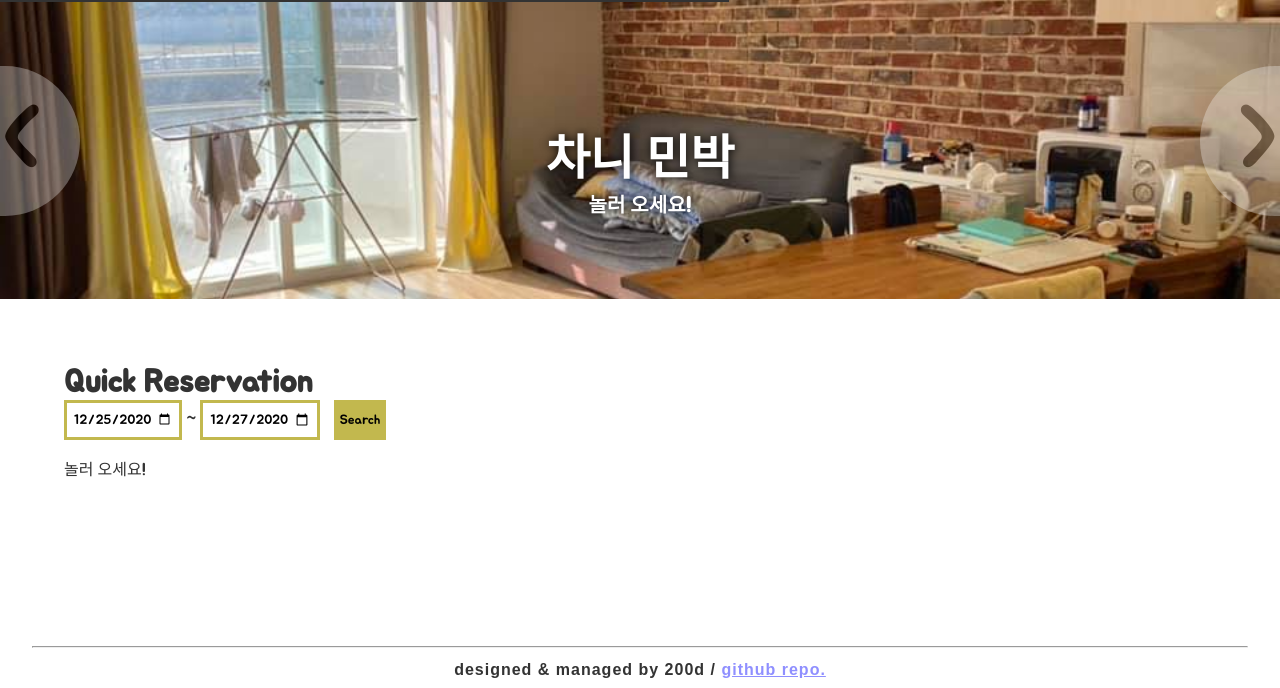
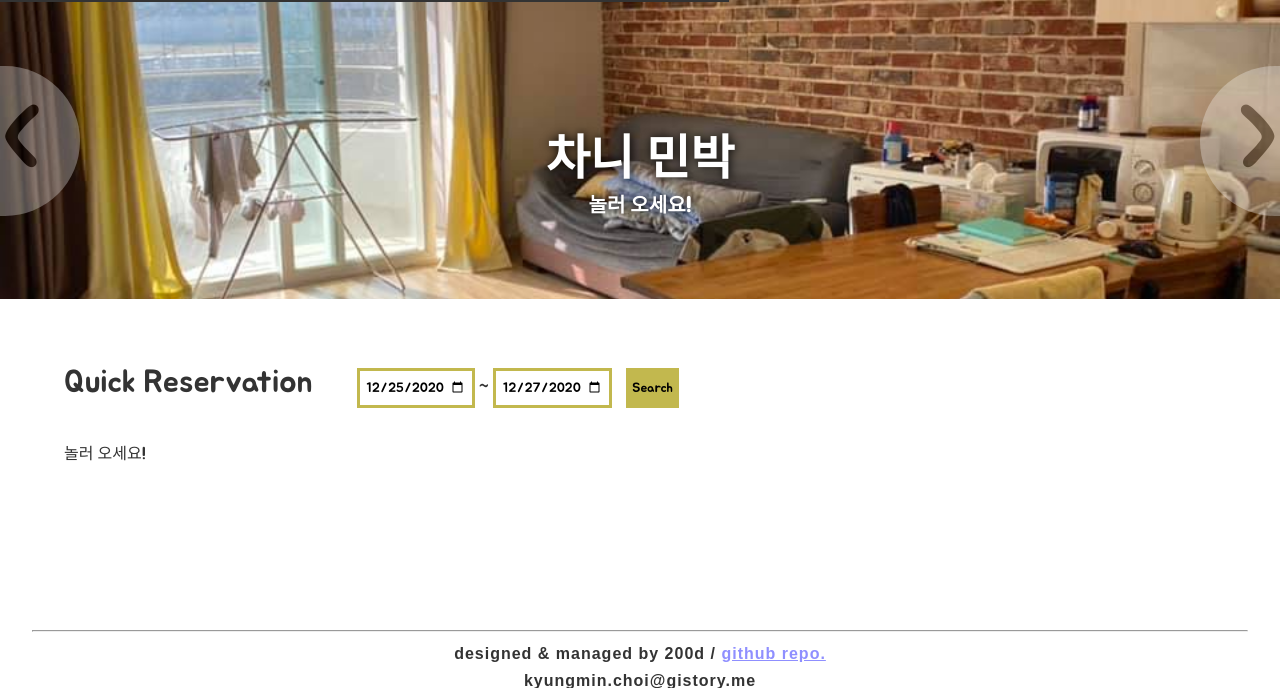
Before and after one commit to 2ood/chaneeMinbak, a PHP site: page / in a window 1280 px wide. Shown: the part 62-750 px from the top of the page. Run offline with PHP 8.4, Linux system fonts and the light colour scheme.

Commit message:
edited index quick-reserv style

```diff
--- a/css/style.css
+++ b/css/style.css
@@ -130,8 +130,7 @@ img.hamburger { width:20px; height:20px; position:absolute; right : 10px; top :1
   visibility: visible;
 }
 
-
-
+.quick-reserv {display:block; }
 @media (max-width : 759px) {
 }
 
@@ -168,4 +167,6 @@ img.hamburger { display:none; }
 
 .nav ul li ul li {clear: both; width: 100%; display: block; float : left; transition-duration: 0.5s;  z-index :0;}
 .nav ul li ul li a:hover { text-decoration:underline;}
+
+.quick-reserv {display:inline-block; margin-left:40px;}
 }
--- a/index.html
+++ b/index.html
@@ -67,8 +67,8 @@
 	<!-- end of welcome-box-->
 
 	<div class='content'>
-		<h1>Quick Reservation</h1>
-		<span class='quick-reserv'>
+		<span style='font-size:2em; display:inline-block text-align:bottom;'>Quick Reservation</span>
+		<span class='quick-reserv' >
 		<form action='index.html' method='get'>
 		<input type="date" id="start" name="trip-start"
        value="2020-12-25"
```
